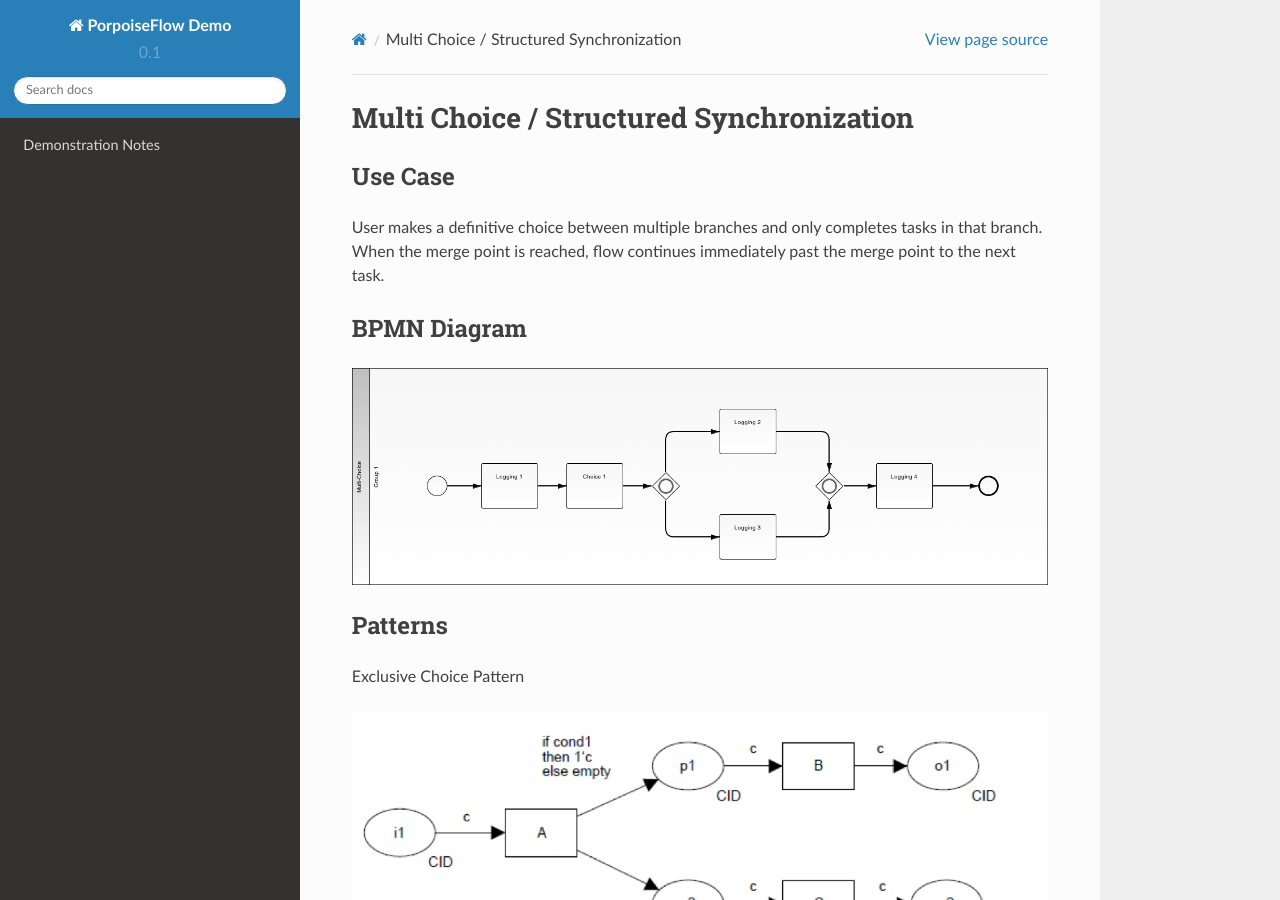
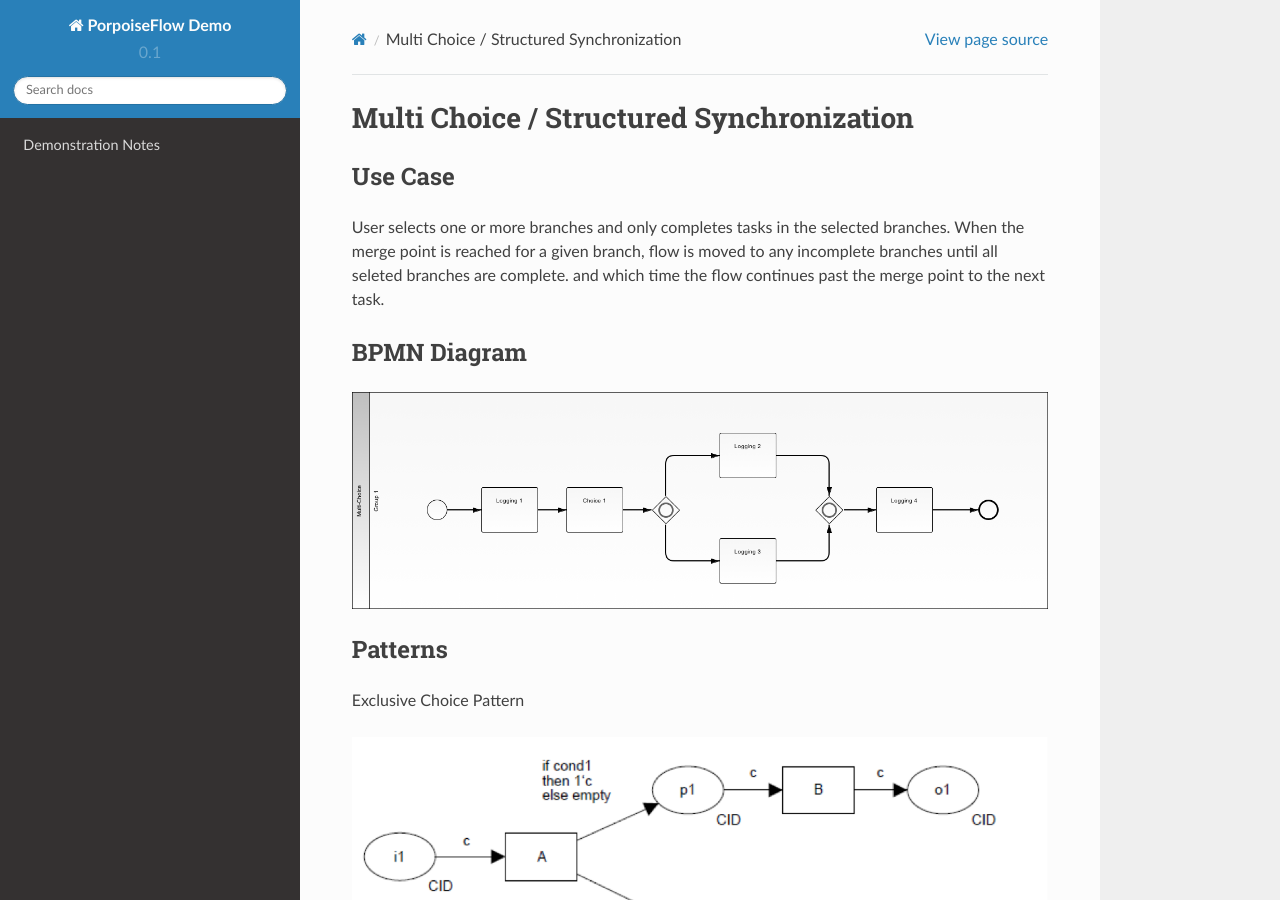
Before and after one commit to pscottdevos/porpoiseflow-demo, a Sphinx documentation site: the page built from docs/multichoice.rst, in a window 1280 px wide and 900 px high. Built offline with Sphinx 7.4.7 and the Read the Docs theme 2.0.0, drawn with Linux system fonts in a browser that asks for light colours.

Commit message:
fix use case description of structured synchronization pattern

```diff
--- a/docs/multichoice.rst
+++ b/docs/multichoice.rst
@@ -7,9 +7,10 @@ Multi Choice / Structured Synchronization
 Use Case
 ========
 
-User makes a definitive choice between multiple branches and only completes
-tasks in that branch. When the merge point is reached, flow continues
-immediately past the merge point to the next task.
+User selects one or more branches and only completes tasks in the selected
+branches. When the merge point is reached for a given branch, flow is moved
+to any incomplete branches until all seleted branches are complete. and which
+time the flow continues past the merge point to the next task.
 
 BPMN Diagram
 ============
```
